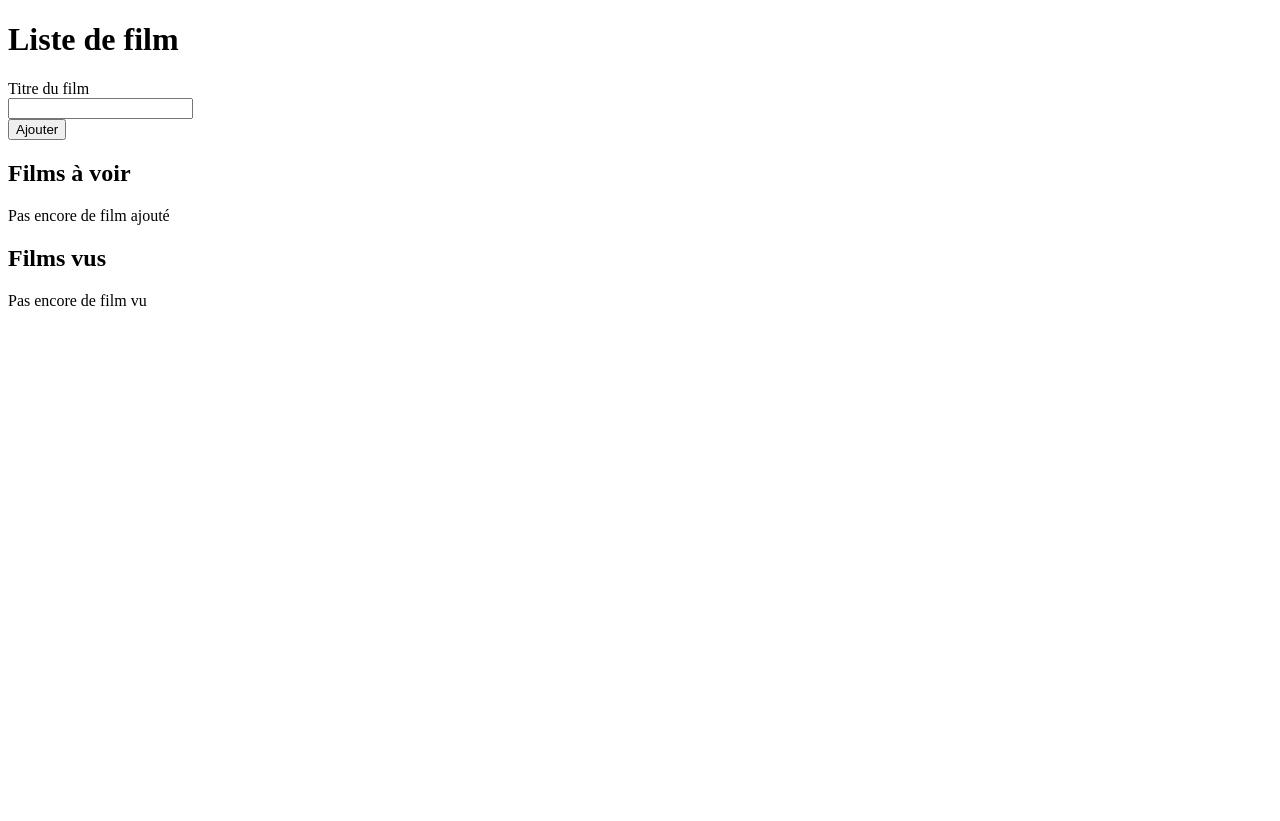
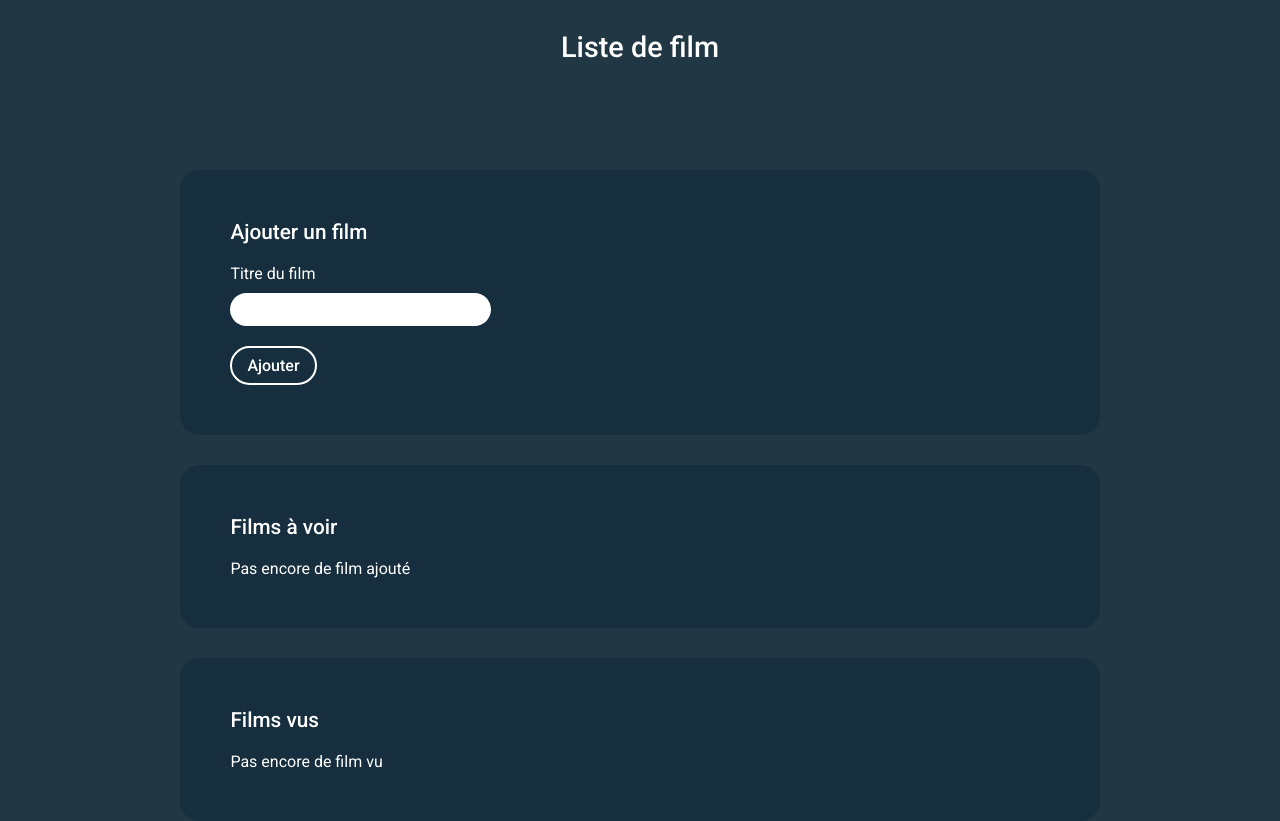
Before and after one commit to Kevinrca/Film-list, a plain HTML site: page index.html in a window 1280 px wide. Before the commit the page ends 800 px from the top, so only its background shows below. Drawn offline with Linux system fonts and the light colour scheme.

Commit message:
Mise en place du style

```diff
--- a/index.html
+++ b/index.html
@@ -3,6 +3,8 @@
 <html lang="fr">
     <head>
         <meta charset="utf-8"/>
+        <link href="https://fonts.googleapis.com/css2?family=Roboto:wght@400;500;700&display=swap" rel="stylesheet">
+        <link rel="stylesheet" href="style.css">
         <title>Liste de film</title>
     </head>
 
@@ -13,6 +15,7 @@
 
         <main>
             <div class="addMovie">
+                <h2>Ajouter un film</h2>
                 <form class="addMovieForm" onsubmit="addMovie(); return false;">
                     <label for="titre">Titre du film</label>
                     <div><input type="text" class="movieTitle"></div>
--- /dev/null
+++ b/style.css
@@ -0,0 +1,113 @@
+*
+{
+    margin: 0;
+    padding: 0;
+    list-style: none;
+}
+
+body {
+    background-color: rgb(34, 55, 68);
+    font-family: "Roboto", sans-serif;
+    color: white;
+    width: 80%;
+    margin: auto;
+}
+
+
+header {
+    height: 60px;
+}
+.logo {
+    text-align: center;
+    margin-top: 30px;
+    font-size: 1.8em;
+    font-weight: 500;
+}
+
+h2 {
+    font-size: 1.3em;
+    font-weight: 500;
+    margin-bottom: 20px;
+}
+p {
+    font-size: 1em;
+    font-weight: 400;
+}
+button {
+    padding: 8px 15px;
+
+    border: 2px white solid;
+    border-radius: 30px;
+
+    font-family: "Roboto", sans-serif;
+    font-size: 1em;
+    font-weight: 500;
+    color: white;
+
+    cursor: pointer;
+
+    background: none;
+
+    transition: all 0.2s ease;
+}
+button:hover {
+    background-color: rgb(30, 151, 221);
+}
+
+
+
+.addMovie {
+    width: 80%;
+    margin: auto;
+    margin-top: 80px;
+
+    padding: 50px;
+    background-color: rgb(22, 46, 61);
+    border-radius: 20px;
+
+}
+.addMovie input {
+    padding: 5px 20px;
+    border-radius: 30px;
+    outline: none;
+
+    border: none;
+
+    font-family: "Roboto", sans-serif;
+    color: rgb(22, 46, 61);
+    font-size: 1.2em;
+    font-weight: 500;
+
+    margin-top: 10px;
+    margin-bottom: 20px;
+
+}
+.addMovie input:focus {
+    border: 3px rgb(30, 151, 221) solid;
+}
+
+
+
+
+
+
+
+.movieListConteneur {
+    width: 80%;
+    margin: auto;
+    margin-top: 30px;
+
+    padding: 50px;
+    background-color: rgb(22, 46, 61);
+    border-radius: 20px;
+}
+
+.movieListSeenConteneur {
+    width: 80%;
+    margin: auto;
+    margin-top: 30px;
+
+    padding: 50px;
+    background-color: rgb(22, 46, 61);
+    border-radius: 20px;
+}
```
